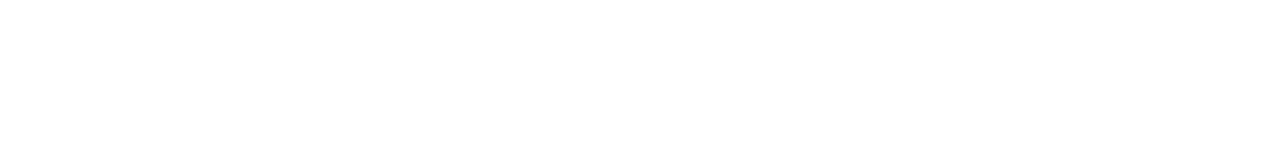
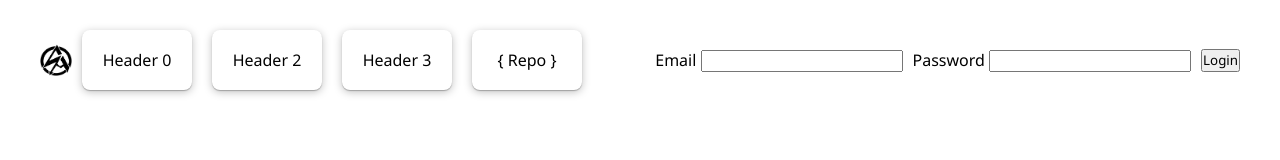
Before and after one commit to AxelVarreira/Headers1, a plain HTML site: page pages/header2/index.html in a window 1280 px wide. Drawn offline with Linux system fonts and the light colour scheme.

Commit message:
: added initial code of header 2

```diff
--- a/pages/header2/index.html
+++ b/pages/header2/index.html
@@ -0,0 +1,98 @@
+<!DOCTYPE html>
+<html lang="en">
+  <head>
+    <meta charset="UTF-8" />
+    <title>Header 2</title>
+    <link
+      rel="stylesheet"
+      type="text/css"
+      href="../../components/global.css"
+      media="screen"
+    />
+    <link
+      rel="stylesheet"
+      type="text/css"
+      href="../header1/style.css"
+      media="screen"
+    />
+    <link rel="stylesheet" type="text/css" href="./style.css" media="screen" />
+  </head>
+  <body>
+    <header>
+      <div class="container">
+        <div class="menu">
+          <div class="logo-header">
+            <img
+              src="../../assets/logo.png"
+              alt="Logo da pagina"
+              class="logo"
+              width="32"
+              height="32"
+            />
+            <div class="menu-links">
+              <ul class="menu-header">
+                <li class="item-list">
+                  <a
+                    href="../../index.html"
+                    alt="Vai para o header 0"
+                    class="link-item"
+                    >Header 0</a
+                  >
+                </li>
+                <li class="item-list">
+                  <a
+                    href="./pages/header2/index.html"
+                    alt="Vai para o header 2"
+                    class="link-item"
+                    >Header 2</a
+                  >
+                </li>
+                <li class="item-list">
+                  <a
+                    href="./pages/header3/index.html"
+                    alt="Vai para o header 3"
+                    class="link-item"
+                    >Header 3</a
+                  >
+                </li>
+                <li class="item-list">
+                  <a
+                    href="https://github.com/AxelVarreira/Headers1"
+                    alt="Repositorio desse projeto"
+                    class="link-item"
+                    >{ Repo }</a
+                  >
+                </li>
+              </ul>
+            </div>
+          </div>
+          <div class="input">
+            <form action="#" method="" class="header-form">
+              <div class="inputs">
+                <div class="email-container">
+                  <label for="email">Email</label>
+                  <input
+                    type="email"
+                    name="email"
+                    class="email-input"
+                    required
+                  />
+                </div>
+                <div class="password-container">
+                  <label for="password">Password</label>
+                  <input
+                    type="password"
+                    name="password"
+                    class="password-input"
+                    required
+                  />
+                </div>
+              </div>
+              <button action="" class="submit-button">Login</button>
+            </form>
+          </div>
+        </div>
+      </div>
+    </header>
+  </body>
+</html>
--- a/pages/header2/style.css
+++ b/pages/header2/style.css
@@ -0,0 +1,20 @@
+.container {
+  max-width: 1200px;
+}
+
+.menu .logo-header span {
+  margin-right: 15px;
+}
+
+.menu .input .header-form {
+  display: flex;
+}
+
+.menu .input .header-form .inputs {
+  display: flex;
+}
+
+.menu .input .header-form .inputs .email-container .email-input,
+.menu .input .header-form .inputs .password-container .password-input {
+  margin-right: 10px;
+}
```
Also changed, not shown: pages/header1/index.html (+1 -1 lines).
